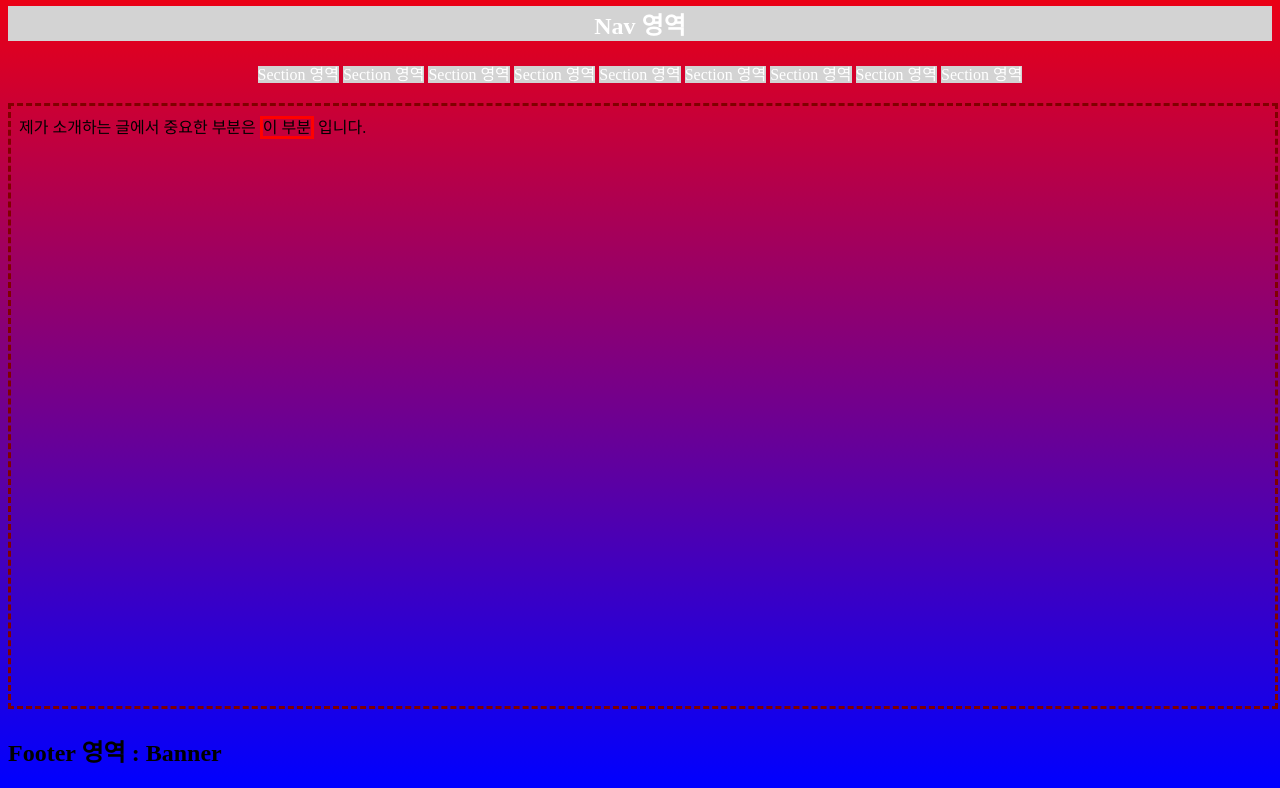
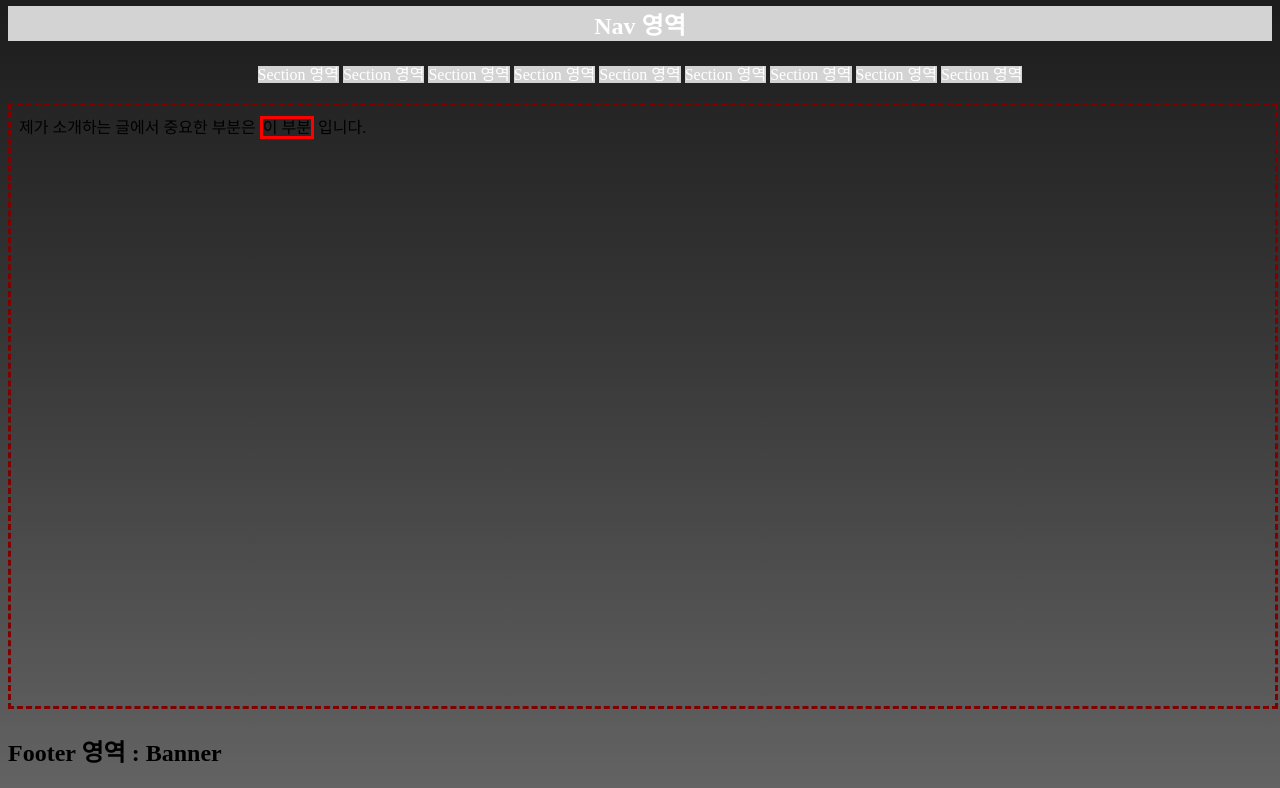
Before and after one commit to hyeon0697/ToyProject_ByTetris, a plain HTML site: page index.html in a window 1280 px wide. Shown: the part 69-857 px from the top of the page. Drawn offline with Linux system fonts and the light colour scheme.

Commit message:
Update HomepageStyle.css

```diff
--- a/css/HomepageStyle.css
+++ b/css/HomepageStyle.css
@@ -1,4 +1,5 @@
 .simple-liner
         {
-            background: linear-gradient(red, blue);
+            background: rgb(99,99,99);
+            background: linear-gradient(0deg, rgba(99,99,99,1) 0%, rgba(56,56,56,1) 51%, rgba(23,23,23,1) 100%);
         }
```
